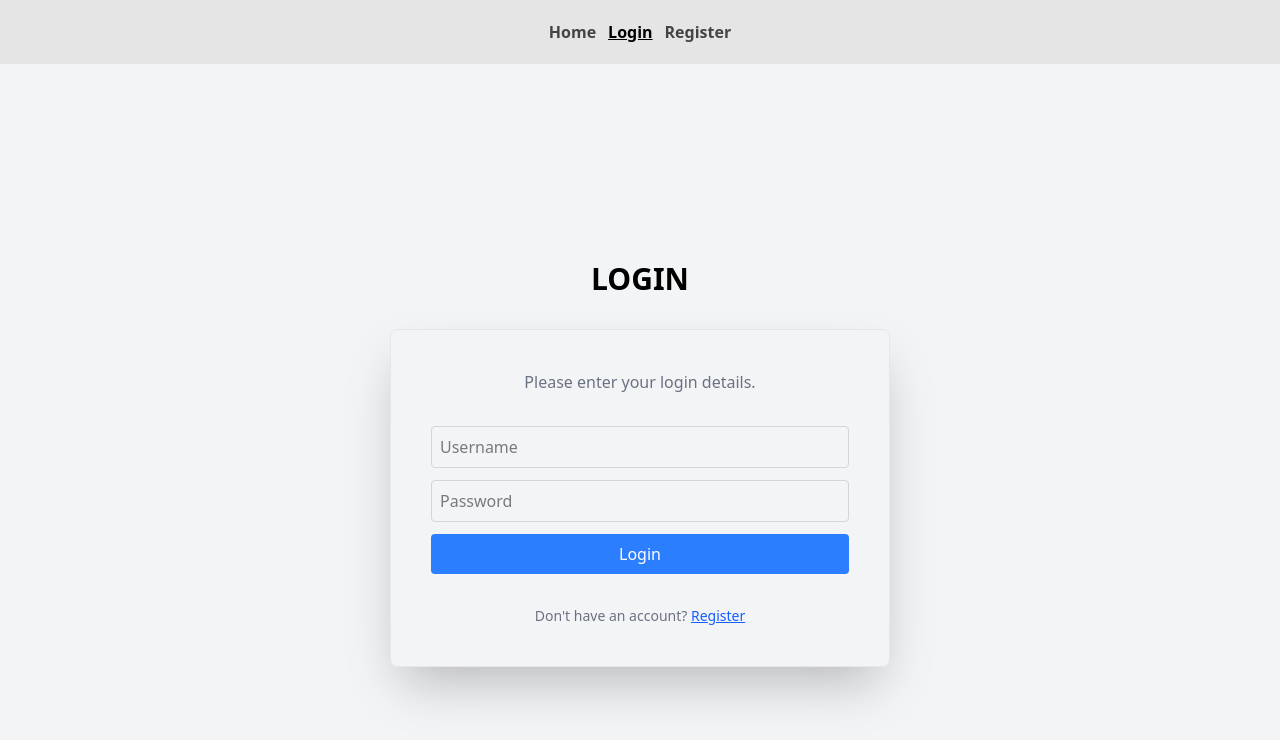
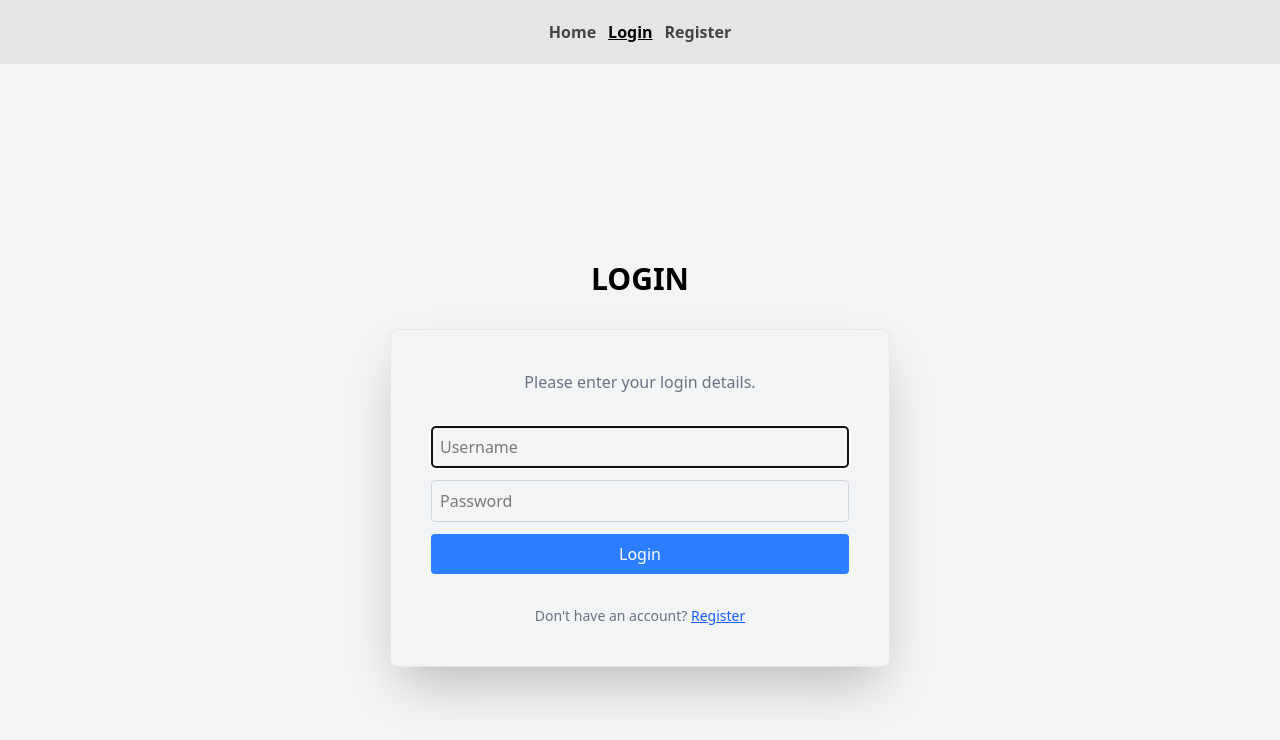
Before and after one commit to markmuthii/DevLogger, a React (Vite) app in the folder client/: page /login in a window 1280 px wide. Shown: the top 740 px of the page. Built offline with nearby package versions, Linux system fonts and the light colour scheme.

Commit message:
Add autofocus

```diff
--- a/client/src/pages/Login.jsx
+++ b/client/src/pages/Login.jsx
@@ -6,7 +6,7 @@ const LoginPage = () => {
   return (
     <>
       <AuthForm title={"Login"}>
-        <Input type="text" placeholder="Username" required />
+        <Input type="text" placeholder="Username" required autoFocus />
 
         <Input type="password" placeholder="Password" required />
 
--- a/client/src/pages/Register.jsx
+++ b/client/src/pages/Register.jsx
@@ -6,7 +6,7 @@ const RegisterPage = () => {
   return (
     <>
       <AuthForm title={"Register"}>
-        <Input type="text" placeholder="Name" required />
+        <Input type="text" placeholder="Name" required autoFocus />
 
         <Input type="email" placeholder="Email" required />
 
```
